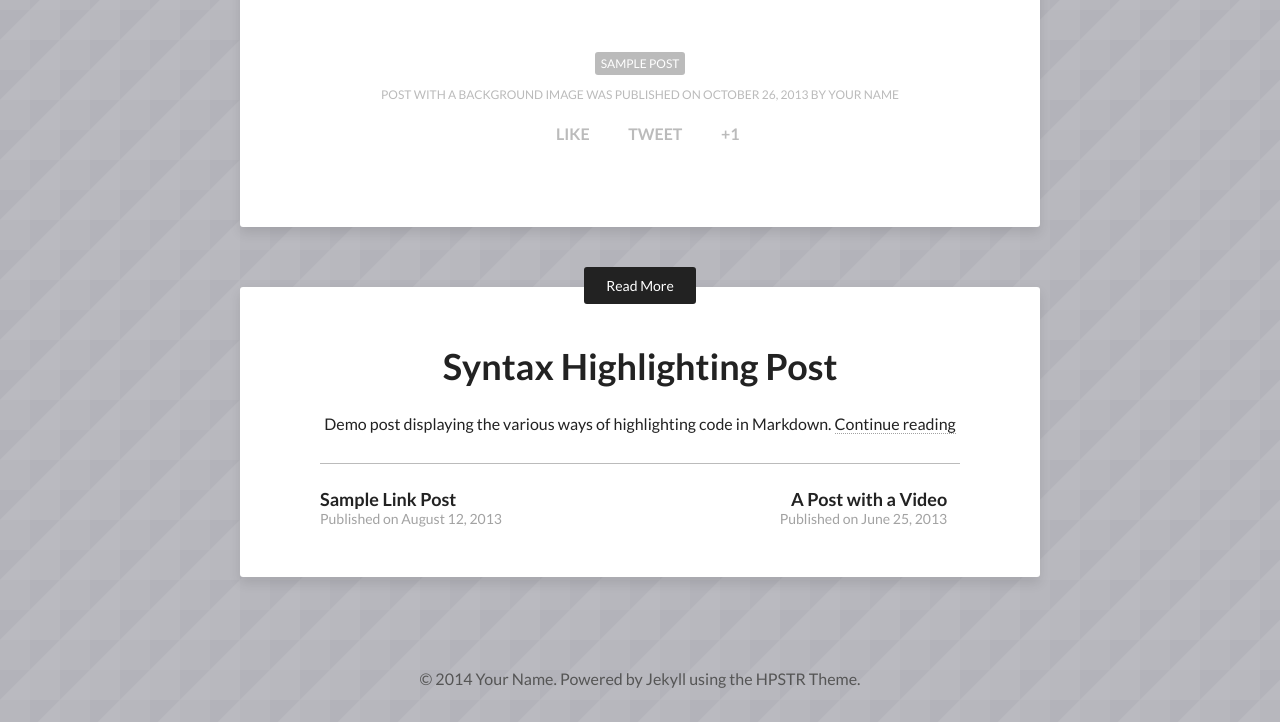
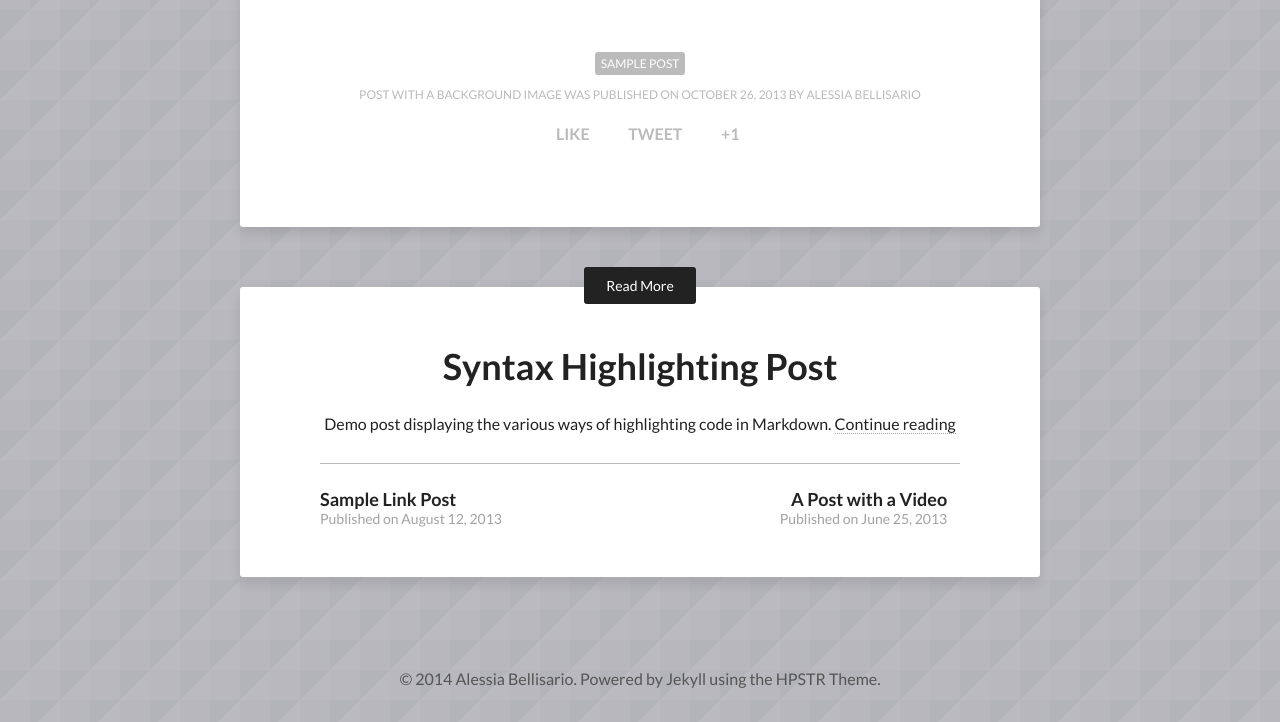
Before and after one commit to alessbell/alessbell.github.io-archive, a Jekyll site: the page built from _posts/2013-10-26-background-image.md, in a window 1280 px wide. Shown: the part 860-1582 px from the top of the page. Built offline with Jekyll 4.4.1, drawn with Linux system fonts in a browser that asks for light colours; nearby versions of some CDN libraries; comment, search, counter and statistics services are not loaded.

Commit message:
Third commit

```diff
--- a/_config.yml
+++ b/_config.yml
@@ -2,14 +2,14 @@ title:            Site Title
 description:      Describe your website here.
 disqus_shortname:
 #Your site's domain goes here. Leave localhost server or blank when working locally.
-url:              http://localhost:4000
+url:              http://alessbell.github.io
 
 # Owner/author information
 owner:
-  name:           Your Name
+  name:           Alessia Bellisario
   avatar:         avatar.jpg
   bio:            "Your bio goes here. It shouldn't be super long but a good two sentences or two should suffice."
-  email:          you@email.com
+  email:          bellisario.alessia@gmail.com
   # Social networking links used in footer. Update and remove as you like.
   twitter:
   facebook:
```
